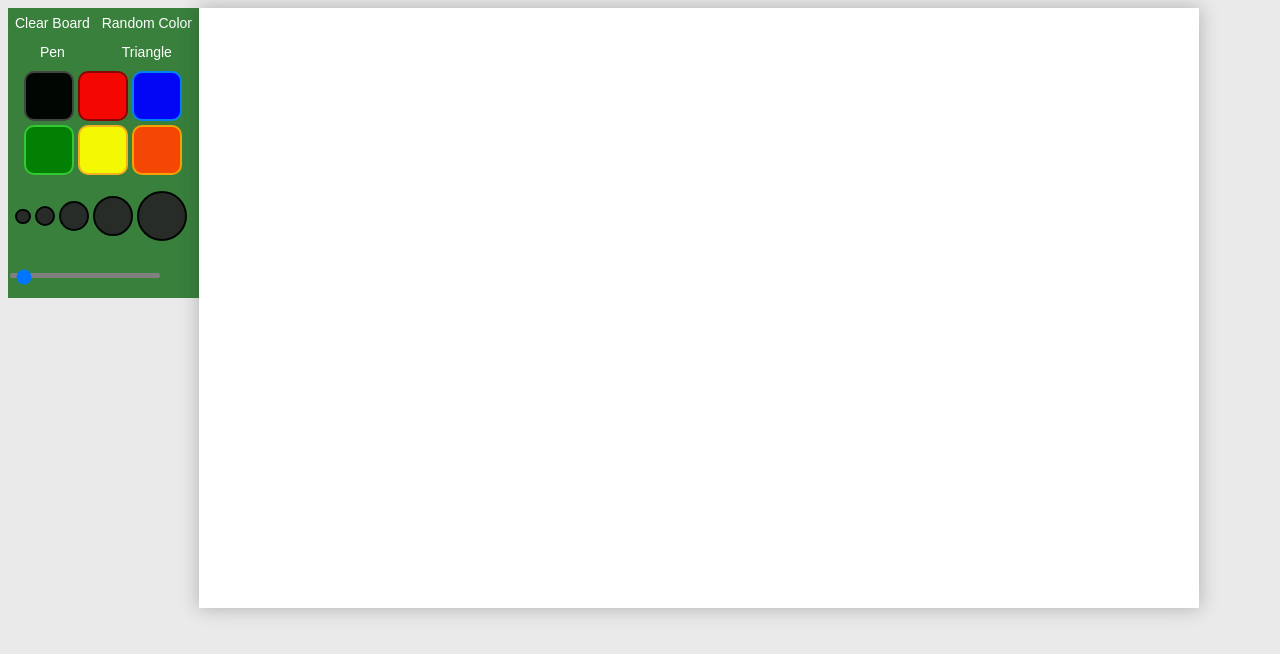
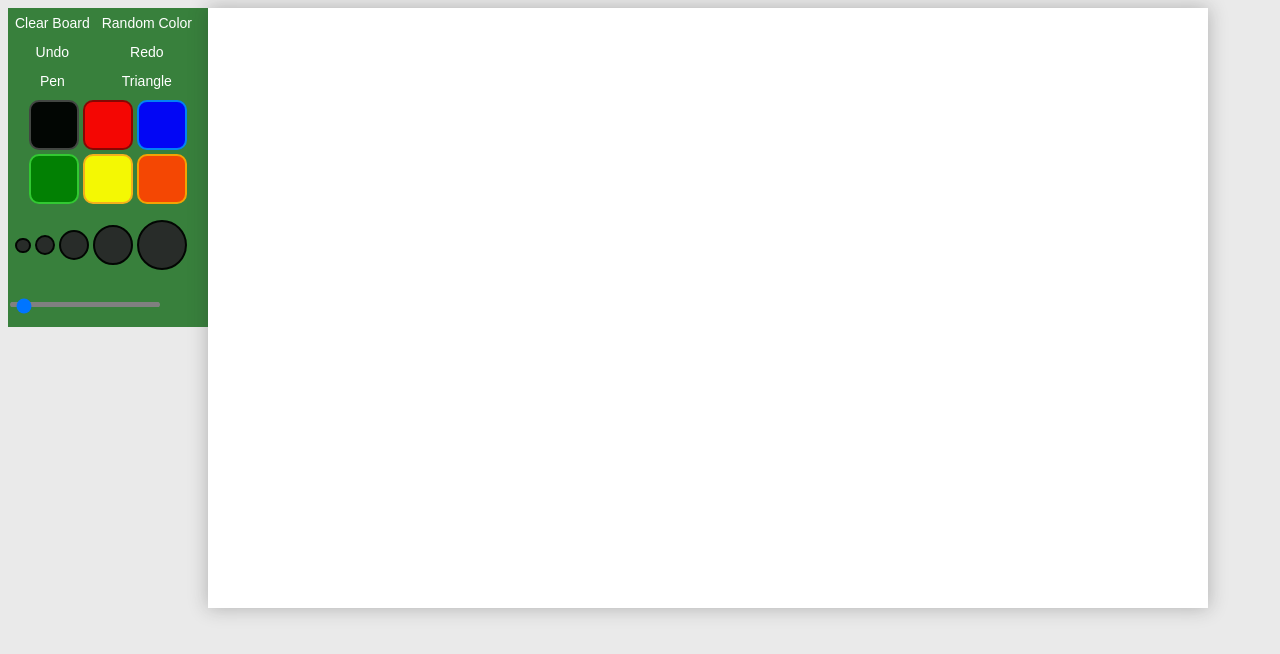
Before and after one commit to smit-happens/WhiteboardProject, a plain HTML site: page index.html in a window 1280 px wide. Drawn offline with Linux system fonts and the light colour scheme.

Commit message:
Undo/Redo
Added undo/redo buttons. Undo works.
Re sized toolbar to fit.

```diff
--- a/index.html
+++ b/index.html
@@ -16,6 +16,9 @@
                     <td><button  class="tool" onclick="clearCanvas();">Clear Board</button></td>
                     <td><button  class="tool" onclick="changeColor();">Random Color</button></td>
                 </tr>
+                <tr>
+                    <td><button  class="tool" onclick="undo();">Undo</button></td>
+                    <td><button  class="tool" onclick="">Redo</button></td></tr>
                 <tr>
                     <td><button  class="tool" onclick="changeTool(0);">Pen</button></td>
                     <td><button  class="tool" onclick="changeTool(1);">Triangle</button></td>
--- a/style.css
+++ b/style.css
@@ -4,7 +4,7 @@ body {
 }
 
 .tool {
-    width:100%;
+   width:100%;
     background-color: #38803c;
     border: none;
     color: white;
@@ -175,6 +175,7 @@ input[type=range]:focus {
     background-color: #38803c;
     float: left;
     border: 20px;
+    width:200px;
 }
 
 #content {
```
